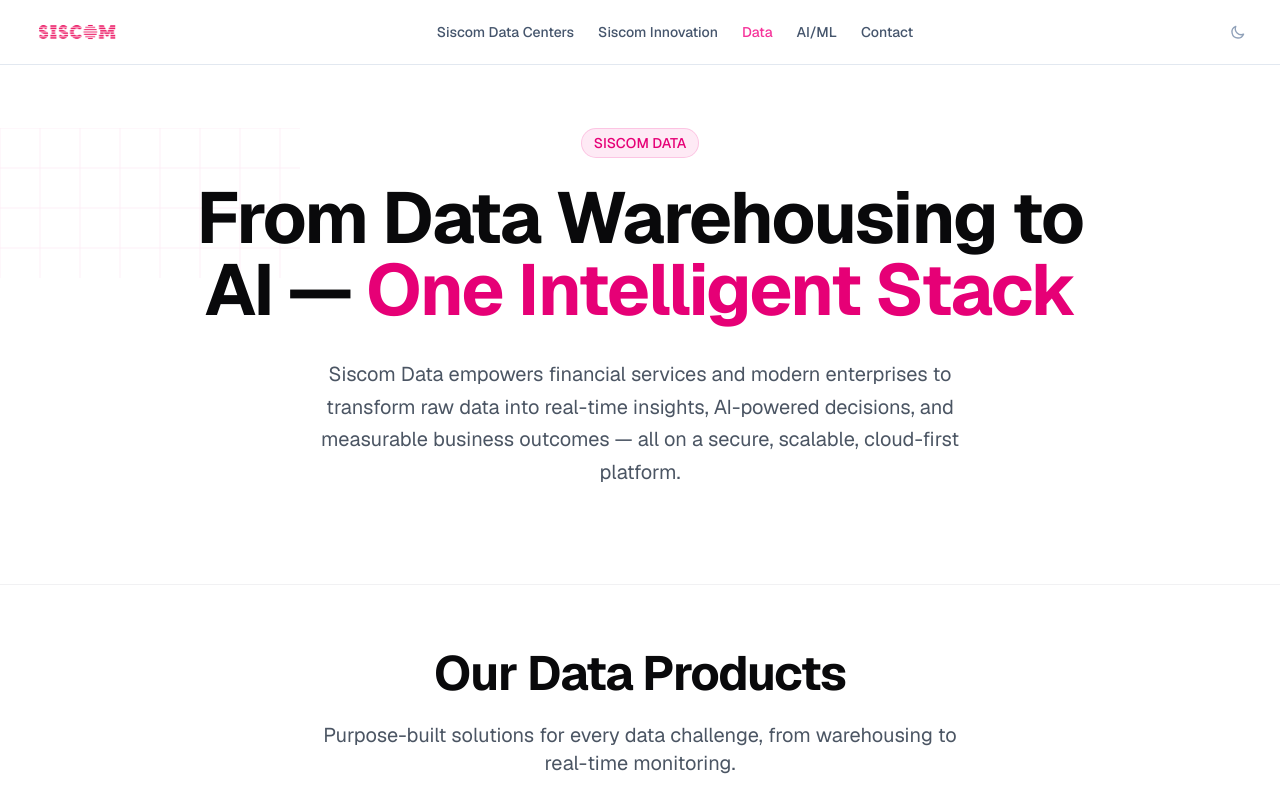
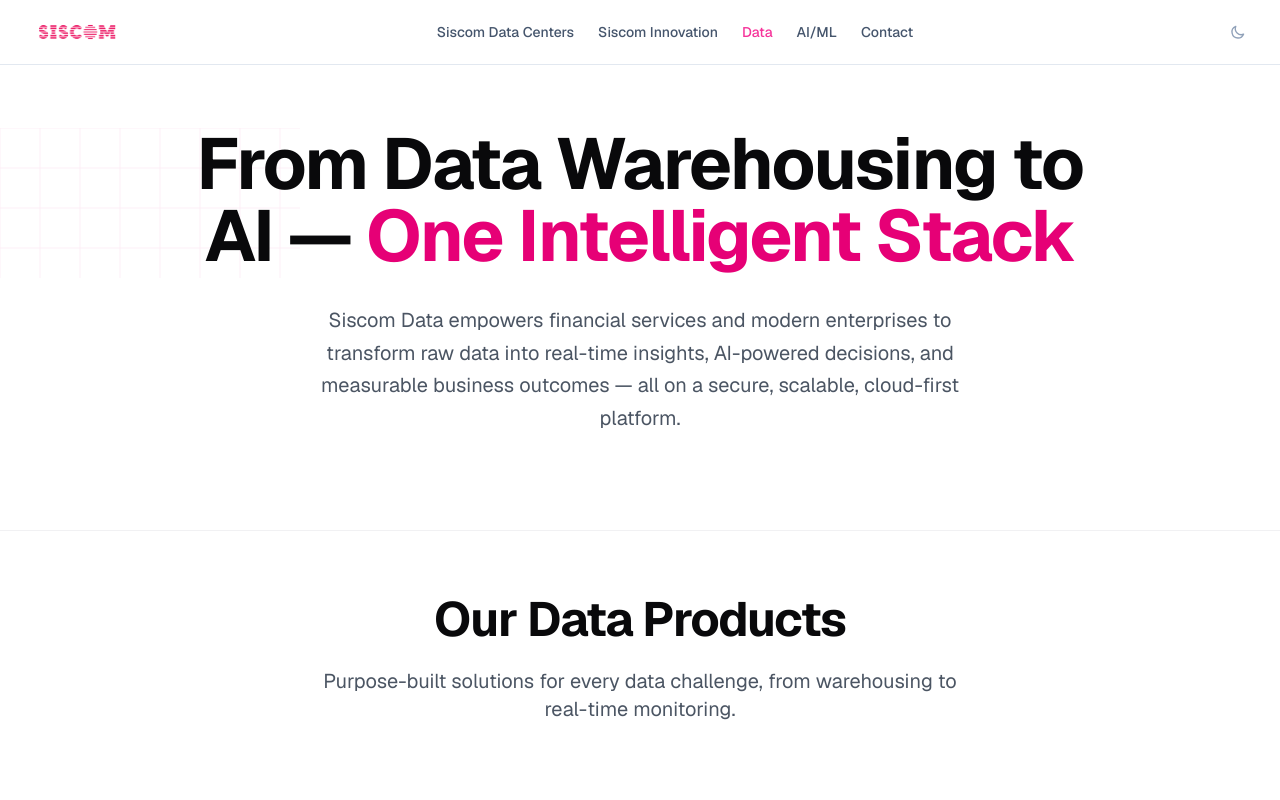
Before and after one commit to IsaacDev14/sisLand, a Next.js app: page /siscom-data in a window 1280 px wide. Shown: the top 800 px of the page. Built offline with nearby package versions, Linux system fonts and the light colour scheme.

Commit message:
style: Remove "SISCOM DATA" label from siscom-data page.

```diff
--- a/app/siscom-data/page.tsx
+++ b/app/siscom-data/page.tsx
@@ -20,9 +20,6 @@
                     </div>
                     <div className="relative z-10 max-w-4xl mx-auto text-center">
                         <FadeIn>
-                            <span className="inline-block bg-pink-500/10 text-pink-600 px-3 py-1 rounded-full text-sm font-medium mb-6 border border-pink-500/20">
-                                SISCOM DATA
-                            </span>
                             <h1 className="text-4xl sm:text-6xl md:text-7xl font-bold tracking-tight text-foreground mb-8">
                                 From Data Warehousing to AI — <span className="text-pink-600">One Intelligent Stack</span>
                             </h1>
```
